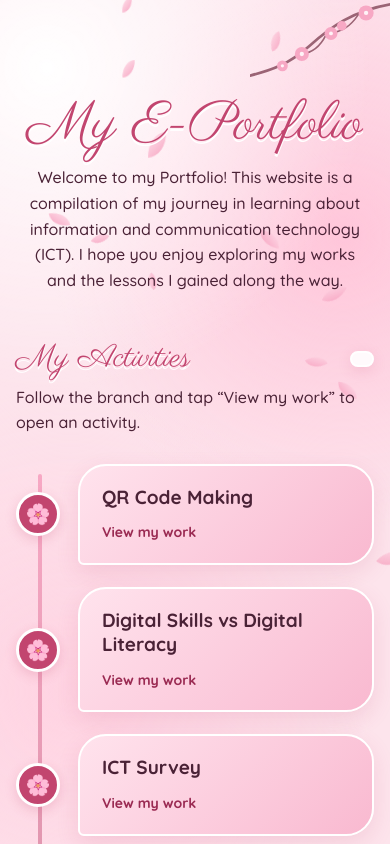
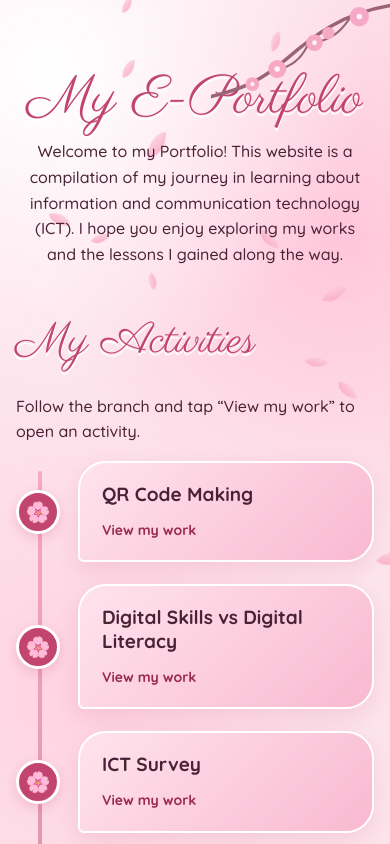
Before and after one commit to chrisnamarione/Chrisna-Portfolio, a React (Vite) app: page / in a window 390 px wide. Shown: the top 844 px of the page. Built offline with nearby package versions, Linux system fonts and the light colour scheme.

Commit message:
Update Files

```diff
--- a/src/styles.css
+++ b/src/styles.css
@@ -38,11 +38,6 @@ header, main { position: relative; z-index: 1; }
 
 main { max-width: 760px; margin: 0 auto; padding: 10px 20px 60px; }
 .script { font-size: 44px; }
-
-/* "My Activities" row with the BSEd Science tag */
-.home-head { display: flex; align-items: center; justify-content: space-between; flex-wrap: wrap; gap: 8px 14px; }
-.hint { margin: 0 0 28px; }
-.course-tag { font-size: 14px; font-weight: 700; background: var(--paper); border: 2px solid var(--edge); border-radius: 999px; padding: 8px 16px; box-shadow: 0 4px 14px rgba(var(--shadow-rgb), .15); white-space: nowrap; }
 
 /* One vertical branch with every activity on it */
 .path { list-style: none; margin: 0; padding: 0 0 0 76px; position: relative; }
@@ -114,12 +109,6 @@ main { max-width: 760px; margin: 0 auto; padding: 10px 20px 60px; }
   .page h2 { font-size: 26px; }
   .bloom { --t: 20px; --c: 40px; padding: 38px 32px; }
   main { padding-left: 16px; padding-right: 16px; }
-  /* keep the BSEd Science button on the same line as "My Activities" */
-  .hero { padding-top: 96px; }
-  .branch { width: 36vw; }
-  .home-head { flex-wrap: nowrap; gap: 8px; }
-  .home-head .script { font-size: 32px; white-space: nowrap; }
-  .course-tag { font-size: 12px; padding: 6px 10px; flex-shrink: 0; }
 }
 @media (max-width: 340px) {
   .home-head { flex-wrap: wrap; }
```
